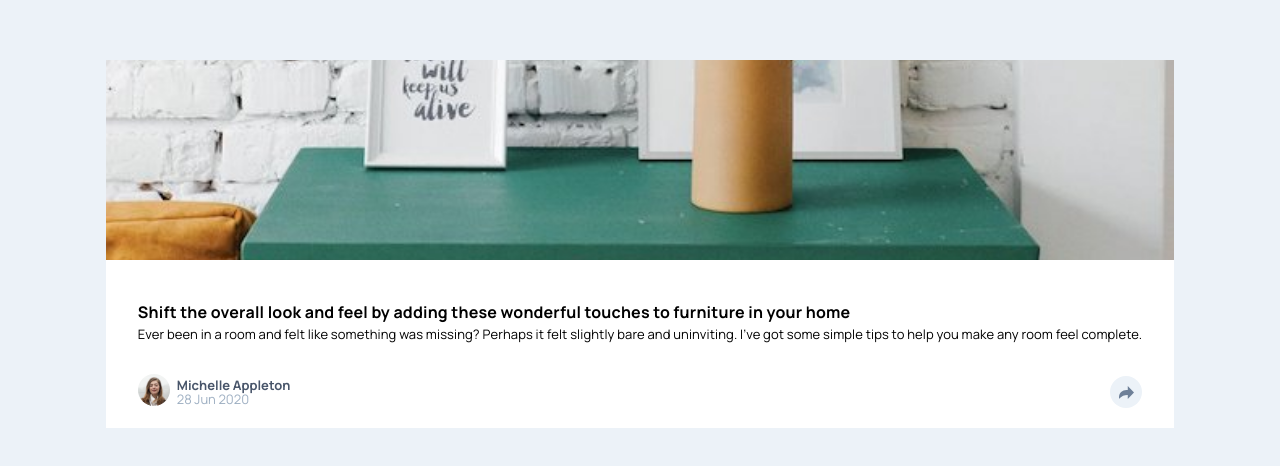
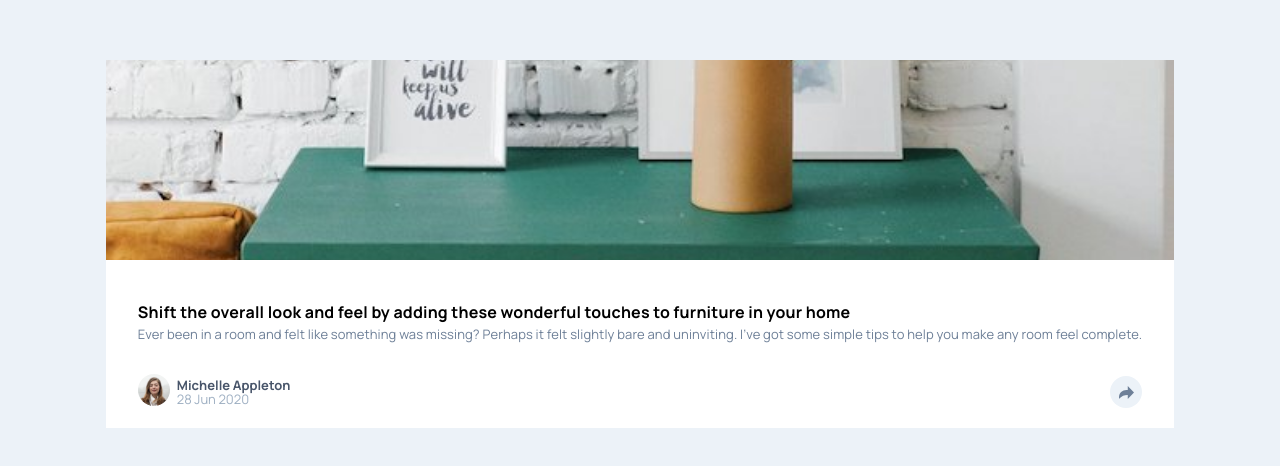
Before and after one commit to O-Julia-O/Article-preview-component, a plain HTML site: page index.html in a window 1280 px wide. Shown: the part 156-622 px from the top of the page. Drawn offline with Linux system fonts and the light colour scheme.

Commit message:
color text

```diff
--- a/style.css
+++ b/style.css
@@ -68,6 +68,7 @@ main {
 .content-text p {
     letter-spacing: 0.12px;
     line-height: 20px;
+    color:var(--Desaturated-Dark-Blue)
 }
 
 .content-author {
```
